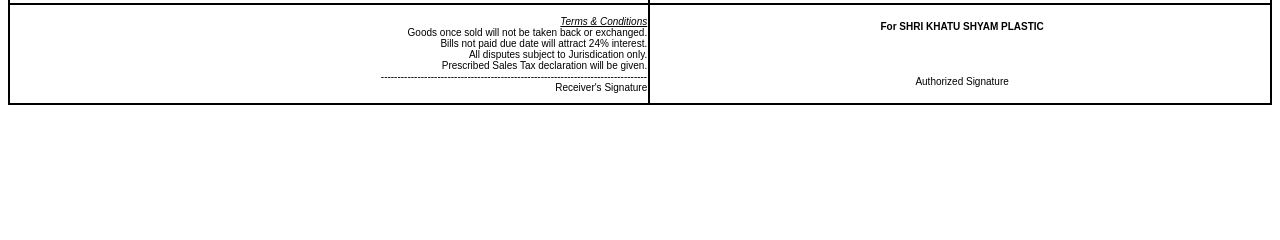
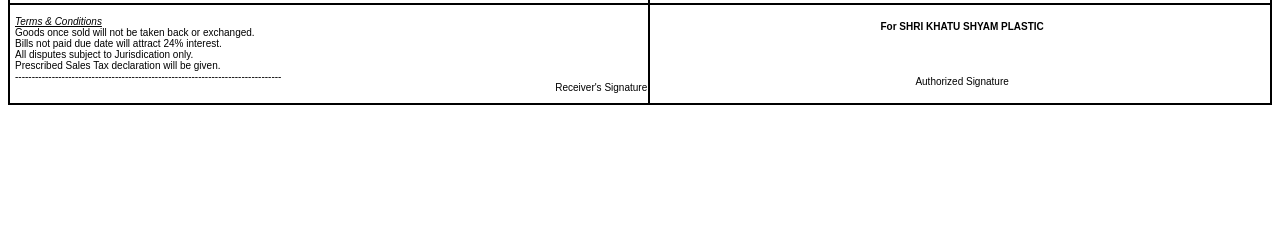
Before and after one commit to Sahil0215/vercceldemo, a Django app: page /view/ in a window 1280 px wide. Shown: the part 484-724 px from the top of the page. Run offline with Django 5.2, Linux system fonts and the light colour scheme; the visitor is signed in with stand-in values (Sample User, id 1); data that the repository does not hold is empty.

Commit message:
commit_37

```diff
--- a/demo/bill/templates/view.html
+++ b/demo/bill/templates/view.html
@@ -207,14 +207,15 @@
                 <td colspan="7" style="font-size: 13px;">{{bill.grand_total_words}}</td><td colspan="5">GRAND TOTAL : {{bill.grand_total}} </td>
             </tr>
             <tr class = "terms_and_condition">
-                <td colspan="7" style="text-align: right;">
+                <td colspan="7" style="text-align: left;">
                     <u><i>Terms & Conditions</i></u><br>
                     Goods once sold will not be taken back or exchanged.<br>
                     Bills not paid due date will attract 24% interest.<br>
                     All disputes subject to Jurisdication only.<br>
                     Prescribed Sales Tax declaration will be given.<br>
                     --------------------------------------------------------------------------------<br>
-                    Receiver's Signature</td>
+                    <div style="text-align: right;">Receiver's Signature</div>
+                </td>
                     <td colspan="5"><b>For SHRI KHATU SHYAM PLASTIC</b><br><br><br><br><br>Authorized Signature</td>
                 </tr>
             </tbody>
```
